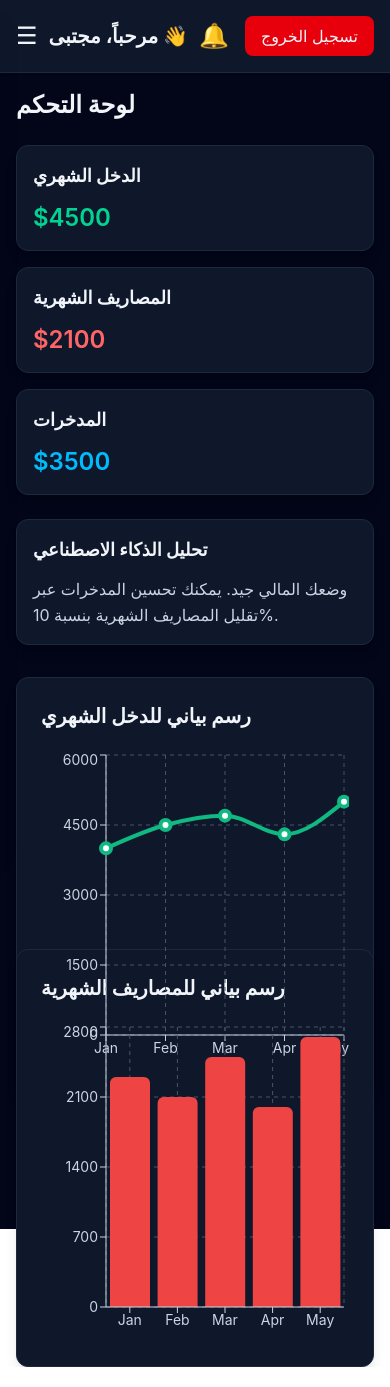
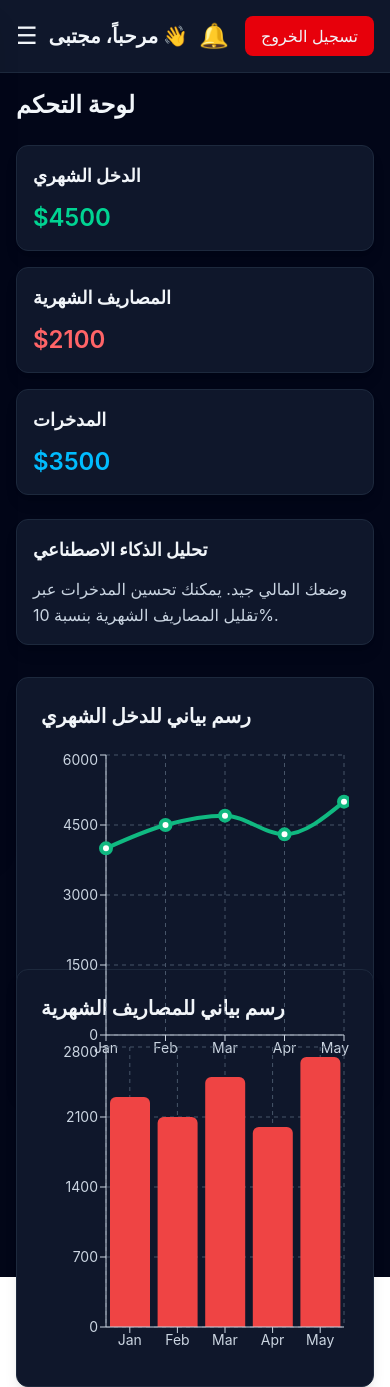
Before and after one commit to Mujtaba-K-Mohammed/FinanceAI, a React (Vite) app: page /dashboard in a window 390 px wide. Built offline with nearby package versions, Linux system fonts and the light colour scheme.

Commit message:
Apply Layout to all pages + fix navbar/sidebar + responsive charts

```diff
--- a/src/pages/Dashboard.jsx
+++ b/src/pages/Dashboard.jsx
@@ -45,12 +45,12 @@ export default function Dashboard() {
       </div>
 
       {/* Income Chart */}
-      <div className="w-full h-[240px] sm:h-[300px] md:h-[420px] lg:h-[480px] mb-6">
+      <div className="w-full h-[260px] sm:h-[320px] md:h-[420px] lg:h-[480px] mb-8">
         <IncomeChart />
       </div>
 
       {/* Expenses Chart */}
-      <div className="w-full h-[240px] sm:h-[300px] md:h-[420px] lg:h-[480px] mb-6">
+      <div className="w-full h-[260px] sm:h-[320px] md:h-[420px] lg:h-[480px] mb-8">
         <ExpensesChart />
       </div>
     </Layout>
```
